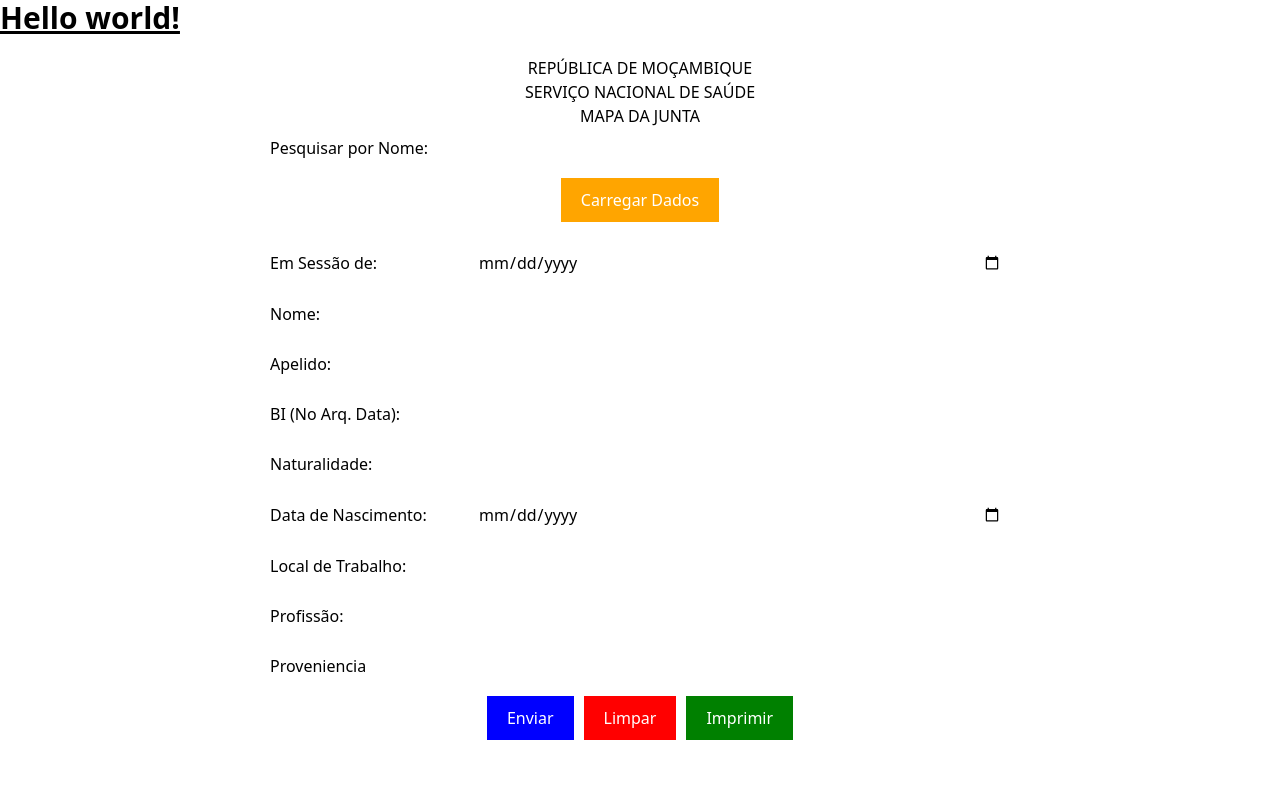
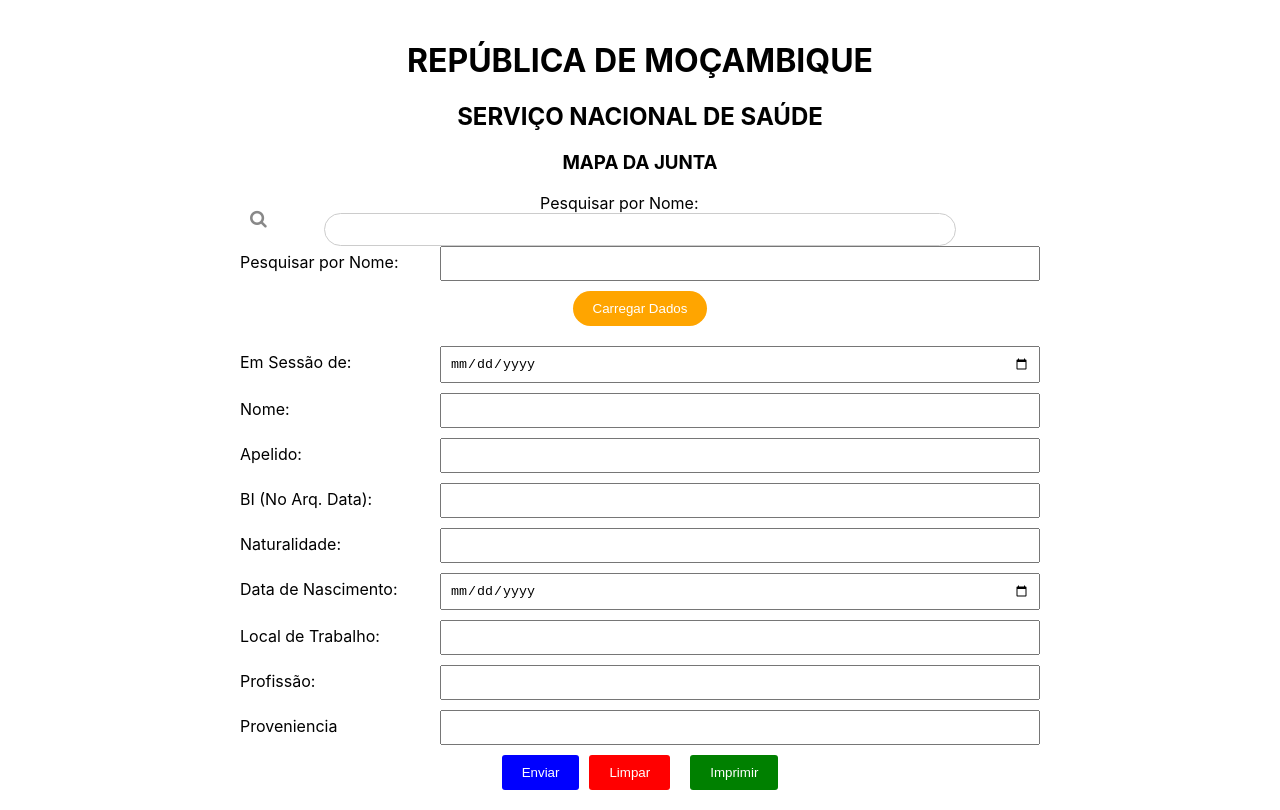
Before and after one commit to clesioromao/projecto_react, a React (Create React App) app: page / in a window 1280 px wide. Built offline with nearby package versions, Linux system fonts and the light colour scheme.

Commit message:
Add font awesome

```diff
--- a/package.json
+++ b/package.json
@@ -7,6 +7,7 @@
     "@testing-library/react": "^13.4.0",
     "@testing-library/user-event": "^13.5.0",
     "axios": "^1.7.7",
+    "font-awesome": "^4.7.0",
     "jspdf": "^2.5.2",
     "react": "^18.3.1",
     "react-dom": "^18.3.1",
@@ -38,6 +39,7 @@
     ]
   },
   "devDependencies": {
+    "@babel/plugin-proposal-private-property-in-object": "^7.21.11",
     "tailwindcss": "^3.4.16"
   }
 }
--- a/src/App.jsx
+++ b/src/App.jsx
@@ -1,6 +1,7 @@
 import React, { useState } from "react";
 import axios from "axios";
 import jsPDF from "jspdf";
+import 'font-awesome/css/font-awesome.min.css';
 
 export const App = () => {
   const [searchData, setSearchData] = useState({
@@ -24,6 +25,8 @@ export const App = () => {
     opiniaoJunta: "",
 
   });
+
+
 
   // Função para buscar dados da API com autenticação e filtragem por nome
   const fetchData = async () => {
@@ -381,15 +384,66 @@ const proveniencia = filteredData.enrollments
 
   return (
     <>
-    <h1 className="text-3xl font-bold underline">
-      Hello world!
-    </h1>
-
-
     <div style={{ padding: "20px", maxWidth: "800px", margin: "auto", textAlign: "center" }}>
       <h1>REPÚBLICA DE MOÇAMBIQUE</h1>
       <h2>SERVIÇO NACIONAL DE SAÚDE</h2>
       <h3>MAPA DA JUNTA</h3>
+
+
+      {/* Campo de pesquisa com ícone */}
+      <div style={{ position: 'relative' }}>
+          <label
+            style={{
+              width: "200px",
+              display: "inline-block",
+              textAlign: "left",
+            }}
+          >
+            Pesquisar por Nome:
+          </label>
+          <input
+            type="text"
+            name="nome"
+            value={searchData.nome}
+            onChange={handleSearchChange}
+            style={{
+              width: "calc(100% - 220px)",
+              padding: "8px 40px 8px 10px", // Adiciona espaçamento à esquerda para o ícone
+              textAlign: "left",
+              borderRadius: "20px",
+              border: "1px solid #ccc", // Borda leve
+            }}
+          />
+          {/* Ícone de pesquisa dentro do input */}
+          <i
+            className="fa fa-search"
+            style={{
+              position: "absolute",
+              top: "50%",
+              left: "10px",
+              transform: "translateY(-50%)", // Centraliza verticalmente
+              fontSize: "18px",
+              color: "#888",
+            }}
+          ></i>
+        </div>
+
+
+
+
+
+
+
+
+
+
+
+
+
+
+
+
+
 
       {/* Campo de pesquisa por nome */}
       <div>
@@ -407,12 +461,14 @@ const proveniencia = filteredData.enrollments
         type="button"
         onClick={fetchData} // Botão para carregar dados com base no nome
         style={{
+          display: "inline-block",
           padding: "10px 20px",
           backgroundColor: "orange",
           color: "white",
           border: "none",
           marginTop: "10px",
           cursor: "pointer",
+          borderRadius: "35px",
         }}
       >
         Carregar Dados
@@ -518,7 +574,6 @@ const proveniencia = filteredData.enrollments
           />
         </div>
 
-
         <div>
           <button
             type="submit"
@@ -529,6 +584,7 @@ const proveniencia = filteredData.enrollments
               border: "none",
               marginRight: "10px",
               cursor: "pointer",
+              borderRadius: "3px",
             }}
           >
             Enviar
@@ -540,7 +596,11 @@ const proveniencia = filteredData.enrollments
             style={{
               padding: "10px 20px",
               backgroundColor: "red",
+              border: "none",
               color: "white",
+              marginRight: "10px",
+              cursor: "pointer",
+              borderRadius: "3px",
             }}
           >
             Limpar
@@ -552,8 +612,11 @@ const proveniencia = filteredData.enrollments
             style={{
               padding: "10px 20px",
               backgroundColor: "green",
+              border: "none",
               color: "white",
               marginLeft: "10px",
+              cursor: "pointer",
+              borderRadius: "3px",
             }}
           >
             Imprimir
--- a/src/index.js
+++ b/src/index.js
@@ -1,6 +1,6 @@
 import React from 'react';
 import ReactDOM from 'react-dom/client';
-import './index.css';
+import './assets/index.css';
 import { App } from './App';
 import reportWebVitals from './reportWebVitals';
 
--- a/tailwind.config.js
+++ b/tailwind.config.js
@@ -1,7 +1,8 @@
 /** @type {import('tailwindcss').Config} */
 module.exports = {
   content: [
-    "./src/**/*.{js,jsx,ts,tsx}",
+    "./index.html",
+    "./src/**/*.{js,ts,jsx,tsx}",
   ],
   theme: {
     extend: {},
```
Also changed, not shown: 1 other file (tests, documents, lock files or other folders).
